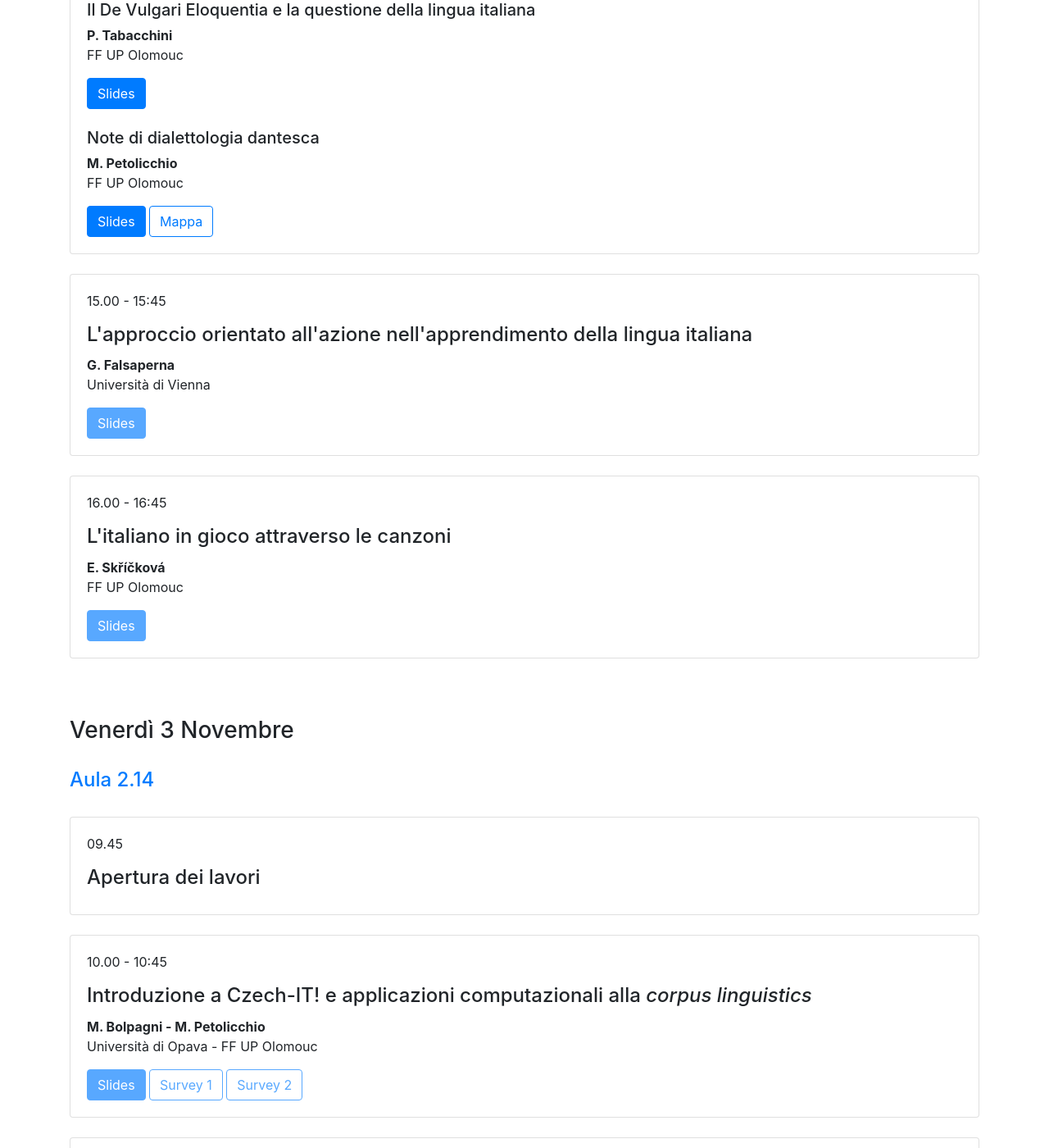
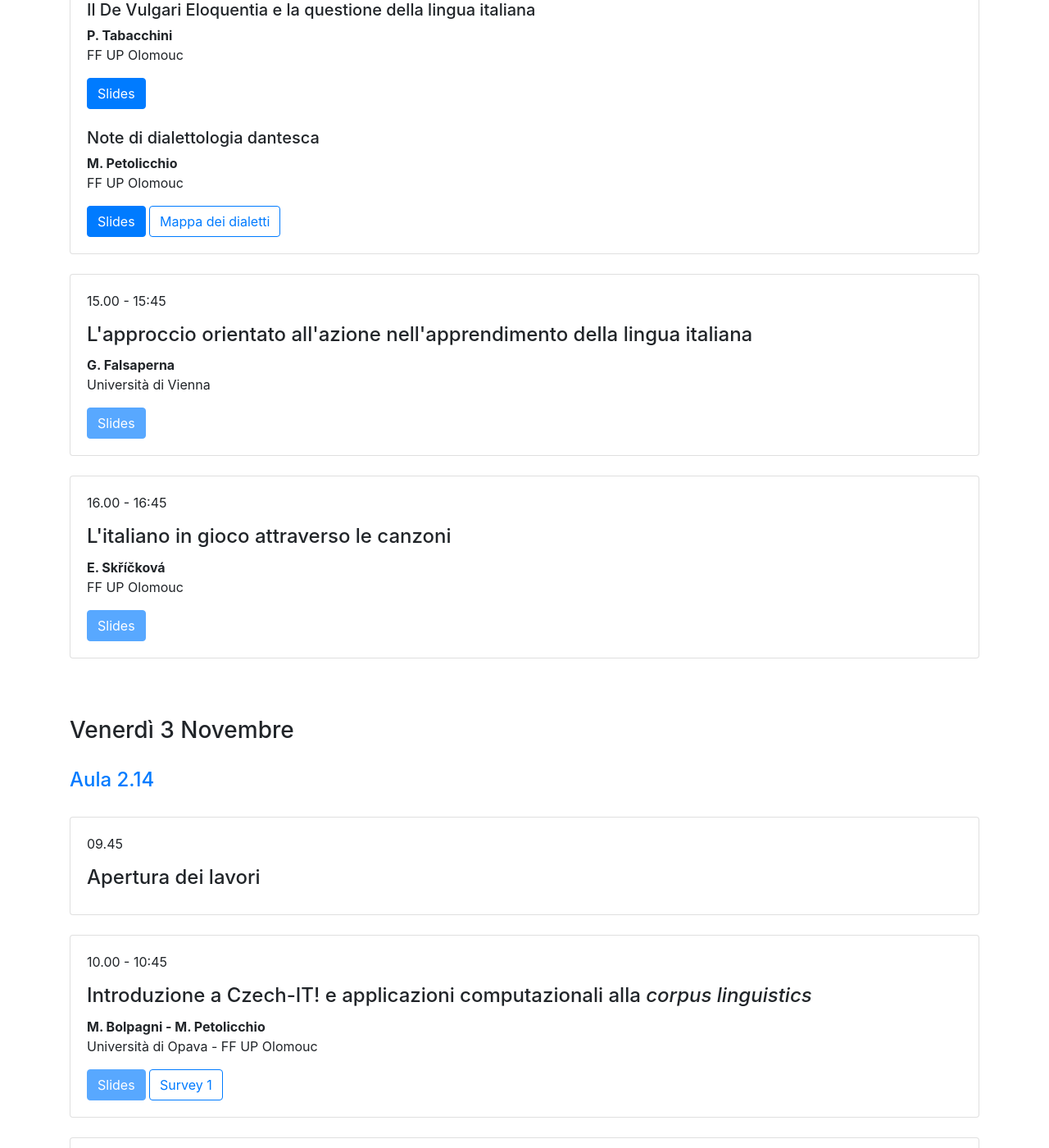
Before and after one commit to loquit/loquit.github.io, a Jekyll site: the page built from index.md, in a window 1280 px wide and 1400 px high, scrolled down 1359 px. Shown: the whole window at 82% size. Built offline with Jekyll 4.4.1, drawn with Linux system fonts in a browser that asks for light colours; our own code applies the rules of GitHub Pages for plain Markdown files.

Commit message:
Update index.md

```diff
--- a/index.md
+++ b/index.md
@@ -69,7 +69,7 @@
 			    <p class="card-text"><strong>M. Petolicchio</strong><br>
 			    FF UP Olomouc</p>
 			    <a href="https://drive.google.com/open?id=1sHiM5bl4c9XBUH-TFiL3jQg5RPBUMNs6iRIbk3U9wnk"  target="_blank" class="btn btn-primary">Slides</a>
-			    <a href="https://drive.google.com/open?id=1Nt1RFtAk3OU7HdWV2nvY7loerog&usp=sharing" target="_blank" class="btn btn-outline-primary">Mappa</a>
+			    <a href="https://drive.google.com/open?id=1Nt1RFtAk3OU7HdWV2nvY7loerog&usp=sharing" target="_blank" class="btn btn-outline-primary">Mappa dei dialetti</a>
 			  </div>
 			</div>
 			<br>
@@ -122,8 +122,7 @@
 			    <p class="card-text"><strong>M. Bolpagni - M. Petolicchio</strong><br>
 			    Università di Opava - FF UP Olomouc</p>
 			    <a href="#" class="btn btn-primary disabled">Slides</a>
-			    <a href="#" class="btn btn-outline-primary disabled">Survey 1</a>
-			    <a href="#" class="btn btn-outline-primary disabled">Survey 2</a>
+			    <a href="https://drive.google.com/open?id=1TWCGLQY2087rx-58yyqaiqnOkfu3fc-U_0s3HrmRGyE" target="_blank" class="btn btn-outline-primary">Survey 1</a>
 			  </div>
 			</div>
 			<br>
```
